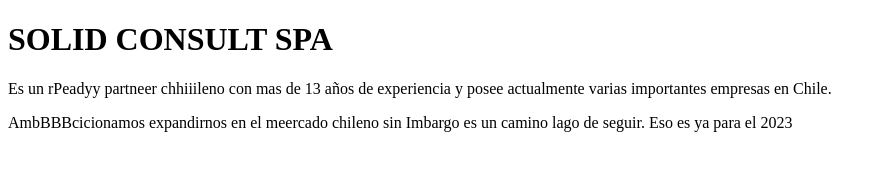
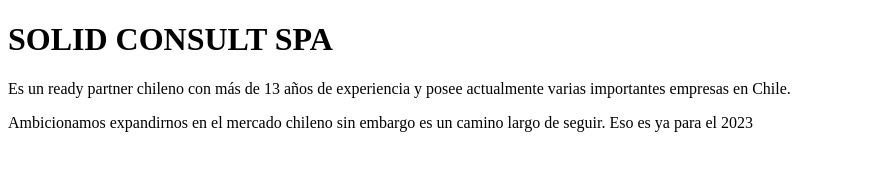
Before and after one commit to Solid-SPA/TestMartinS, a plain HTML site: page index.html in a window 1280 px wide. Shown: the whole page, without its empty margins (0-886 px from the left). Drawn offline with Linux system fonts and the light colour scheme.

Commit message:
[FIX] test fix

```diff
--- a/index.html
+++ b/index.html
@@ -9,8 +9,8 @@
 <body>
     <div>
         <h1>SOLID CONSULT SPA</h1>
-        <p>Es un rPeadyy partneer chhiiileno con mas de 13 años de experiencia y posee actualmente varias importantes empresas en Chile.</p>
-        <p>AmbBBBcicionamos expandirnos en el meercado chileno sin Imbargo es un camino lago de seguir. Eso es ya para el 2023</p>
+        <p>Es un ready partner chileno con más de 13 años de experiencia y posee actualmente varias importantes empresas en Chile.</p>
+        <p>Ambicionamos expandirnos en el mercado chileno sin embargo es un camino largo de seguir. Eso es ya para el 2023</p>
     </div>
 </body>
 </html>
```
